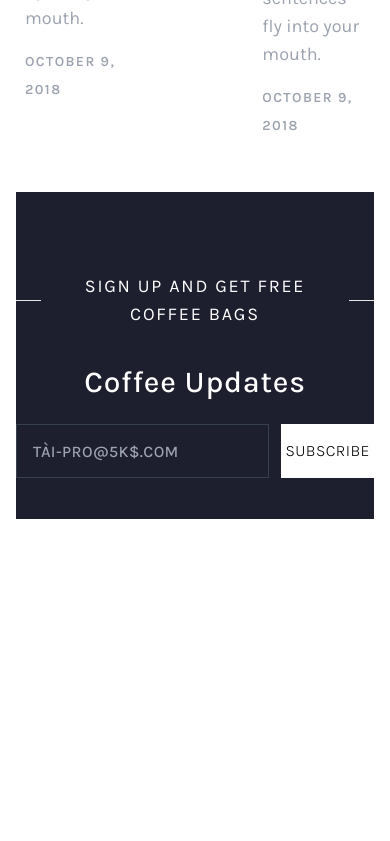
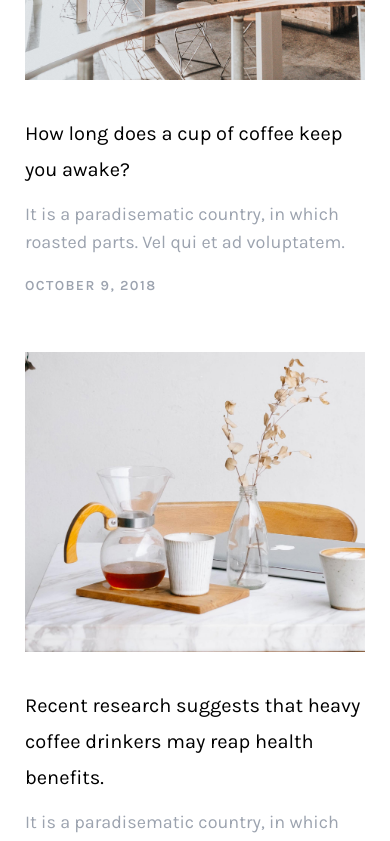
Before and after one commit to NguyenHungdn/vite-taiwind-coffeeShop, a React (Vite) app: page / in a window 390 px wide. Shown: the part 9328-10169 px from the top of the page. Before the commit the page ends 9927 px from the top, so only its background shows below. Built offline with nearby package versions, Linux system fonts and the light colour scheme.

Commit message:
responsive sub

```diff
--- a/package.json
+++ b/package.json
@@ -10,6 +10,7 @@
     "preview": "vite preview"
   },
   "dependencies": {
+    "@tailwindcss/typography": "^0.5.9",
     "aos": "^3.0.0-beta.6",
     "react": "^18.2.0",
     "react-dom": "^18.2.0"
--- a/src/App.jsx
+++ b/src/App.jsx
@@ -1,6 +1,7 @@
 import './App.css';
 import BodyPage from './components/Body/Body';
 import Header from './components/Header/Header';
+import Footer from './components/Footer/Footer';
 import AOS from 'aos';
 import 'aos/dist/aos.css'; // You can also use <link> for styles
 AOS.init();
@@ -10,6 +11,7 @@ export default function App() {
          <div className="content-wrapper font-Karla max-w-screen-2xl text-base mx-auto px-4 ">
             <Header />
             <BodyPage />
+            <Footer />
          </div>
       </div>
    );
--- a/src/components/Body/LifeStyle.jsx
+++ b/src/components/Body/LifeStyle.jsx
@@ -25,7 +25,7 @@ const dataStyleLife = [
 
 function LifeStyle() {
    return (
-      <div className=" grid grid-cols-3 w-[95%] lg:w-[65%] mx-auto mb-4 md:gap8 gap-4">
+      <div className=" grid lg:grid-cols-3 md:grid-cols-2 w-[95%] lg:w-[65%]  mx-auto mb-4 md:gap8 gap-4">
          {dataStyleLife.map((data) => (
             <div className="">
                <div
--- a/src/components/Body/SubscribeUs.jsx
+++ b/src/components/Body/SubscribeUs.jsx
@@ -1,9 +1,9 @@
 function SubscribeUs() {
    return (
-      <div className="SubscribeUs h-[327px] w-full mx-auto bg-[#1D1F2E] mb-20 flex flex-col   ">
+      <div className="SubscribeUs md:h-[327px] h-[391px] w-full mx-auto bg-[#1D1F2E] mb-20 flex flex-col   ">
          <div className=" flex justify-center items-center pt-[80px]">
             <div className="w-8 h-px bg-gray-200"></div>
-            <div className=" mx-4 tracking-widest text-white text-lg text-center font-normal">
+            <div className=" mx-4  text-gray-200 tracking-[2px] text-center text-xs/[28px] font-bold">
                SIGN UP AND GET FREE COFFEE BAGS
             </div>
             <div className="w-8 h-px bg-gray-200"></div>
@@ -12,15 +12,15 @@ function SubscribeUs() {
             <div className="text-white leading-9 text-center mt-4 pb-6 font-medium text-3xl tracking-wide  ">
                Coffee Updates
             </div>
-            <div className=" ata-form flex justify-center ">
+            <div className=" ata-form flex flex-col md:flex-row justify-center items-center gap-4 ">
                <input
                   type="email"
                   placeholder="Tài-Pro@5k$.com"
-                  className="uppercase pl-4 w-[350px] h-[54px] bg-inherit rounded-none border-[1px] border-gray-700 outline-none hover:border-gray-400 duration-300 font-medium tracking-wide text-white 	"
+                  className="uppercase md:pl-4 w-[80%] md:w-[350px] h-[54px] text-center md:text-left bg-inherit  border-[1px] border-gray-700 outline-none hover:border-gray-400 duration-300 font-medium tracking-wide text-white 	"
                />
                <button
                   type="submit"
-                  className="uppercase bg-white ml-3 flex items-center justify-center border-solid  h-[54px] w-[131px] font-light tracking-wide   "
+                  className="uppercase bg-white  flex items-center justify-center border-solid  h-[54px] w-[80%] md:w-[131px] font-light tracking-wide   "
                >
                   subscribe
                </button>
--- a/src/components/Footer/Footer.jsx
+++ b/src/components/Footer/Footer.jsx
@@ -0,0 +1,5 @@
+function Footer() {
+   return <div className="h-96 bg-slate-400">Footer</div>;
+}
+
+export default Footer;
--- a/tailwind.config.js
+++ b/tailwind.config.js
@@ -38,5 +38,6 @@ export default {
       require('postcss-import'),
       require('tailwindcss'),
       require('autoprefixer'),
+      require('@tailwindcss/typography'),
    ],
 };
```
Also changed, not shown: 1 other file (tests, documents, lock files or other folders).
